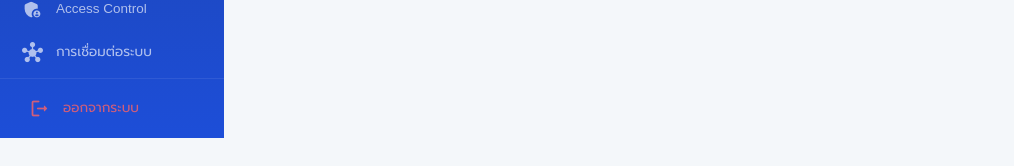
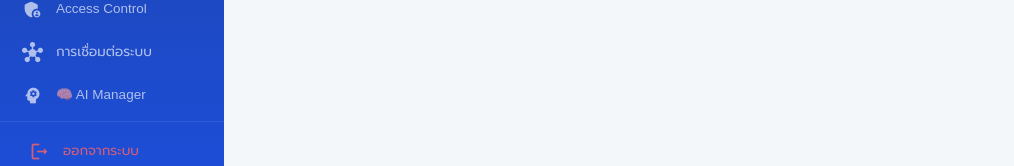
Before and after one commit to planeatseafood2025-coder/planeat-app, a Next.js app in the folder frontend/: page /chat in a window 1280 px wide. Shown: the part 947-1113 px from the top of the page, without its empty margins (0-1014 px from the left). Before the commit the page ends 1085 px from the top, so only its background shows below. Built offline with nearby package versions, Linux system fonts and the light colour scheme; no server answers; sample sign-in values are in the browser's storage; a web font is replaced by a local one.

Commit message:
feat(nav): add AI Manager link in sidebar for IT roles

```diff
--- a/frontend/components/layout/Sidebar.tsx
+++ b/frontend/components/layout/Sidebar.tsx
@@ -70,6 +70,7 @@ const NAV: NavSection[] = [
     items: [
       { page: 'it-access',    label: 'Access Control',    icon: 'admin_panel_settings' },
       { page: 'integrations', label: 'การเชื่อมต่อระบบ', icon: 'hub' },
+      { page: 'ai-manager',   label: '🧠 AI Manager',     icon: 'psychology' },
     ],
   },
 ]
--- a/frontend/types/index.ts
+++ b/frontend/types/index.ts
@@ -369,6 +369,7 @@ export const PAGE_ACCESS: Record<string, Role[]> = {
   'crm-b2b/settings':    ['admin', 'super_admin', 'it_manager'],
   'crm-b2b/campaigns':   ALL_ROLES,
   'chat/agent-settings': ['admin', 'super_admin', 'it_manager'],
+  'ai-manager':          ['admin', 'super_admin', 'it_manager'],
 }
 
 // ─── CRM Workspace ───────────────────────────────────────────────
```
